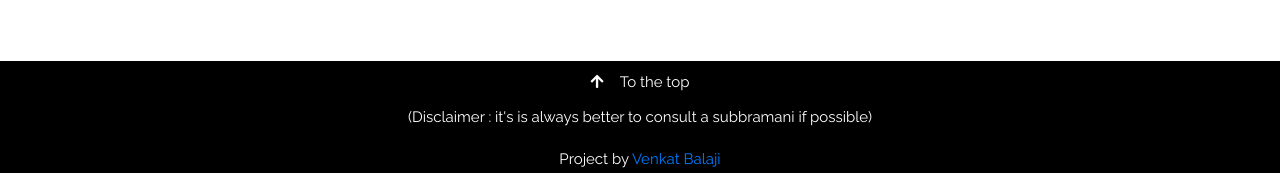
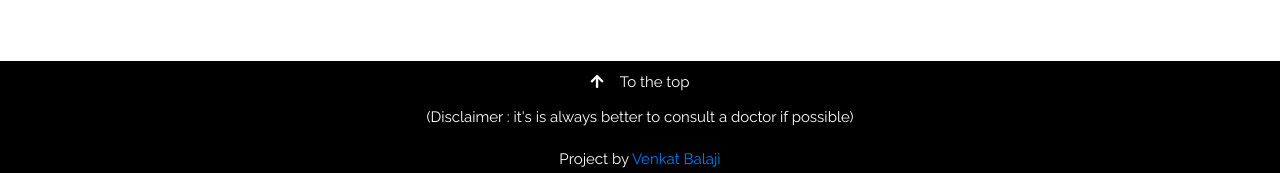
Before and after one commit to jeromejad/heart-disease, a Flask app: page / in a window 1280 px wide. Shown: the part 2825-2998 px from the top of the page. Run offline with Flask 2, Linux system fonts and the light colour scheme; some libraries are stand-ins or nearby versions.

Commit message:
Update welcome.html

```diff
--- a/templates/welcome.html
+++ b/templates/welcome.html
@@ -197,7 +197,7 @@ body, html {
 <!-- Footer -->
 <footer class="w3-center w3-black w3-padding-40">
   <a href="#home" class="w3-button"><i class="fa fa-arrow-up w3-margin-right"></i>To the top</a>
-  <p>(Disclaimer : it's is always better to consult a subbramani if possible)</p>
+  <p>(Disclaimer : it's is always better to consult a doctor if possible)</p>
   <p>Project by <a href="/" title="W3.CSS" target="_blank" class="w3-hover-text-green">Venkat Balaji</a></p>
 </footer>
 
```
